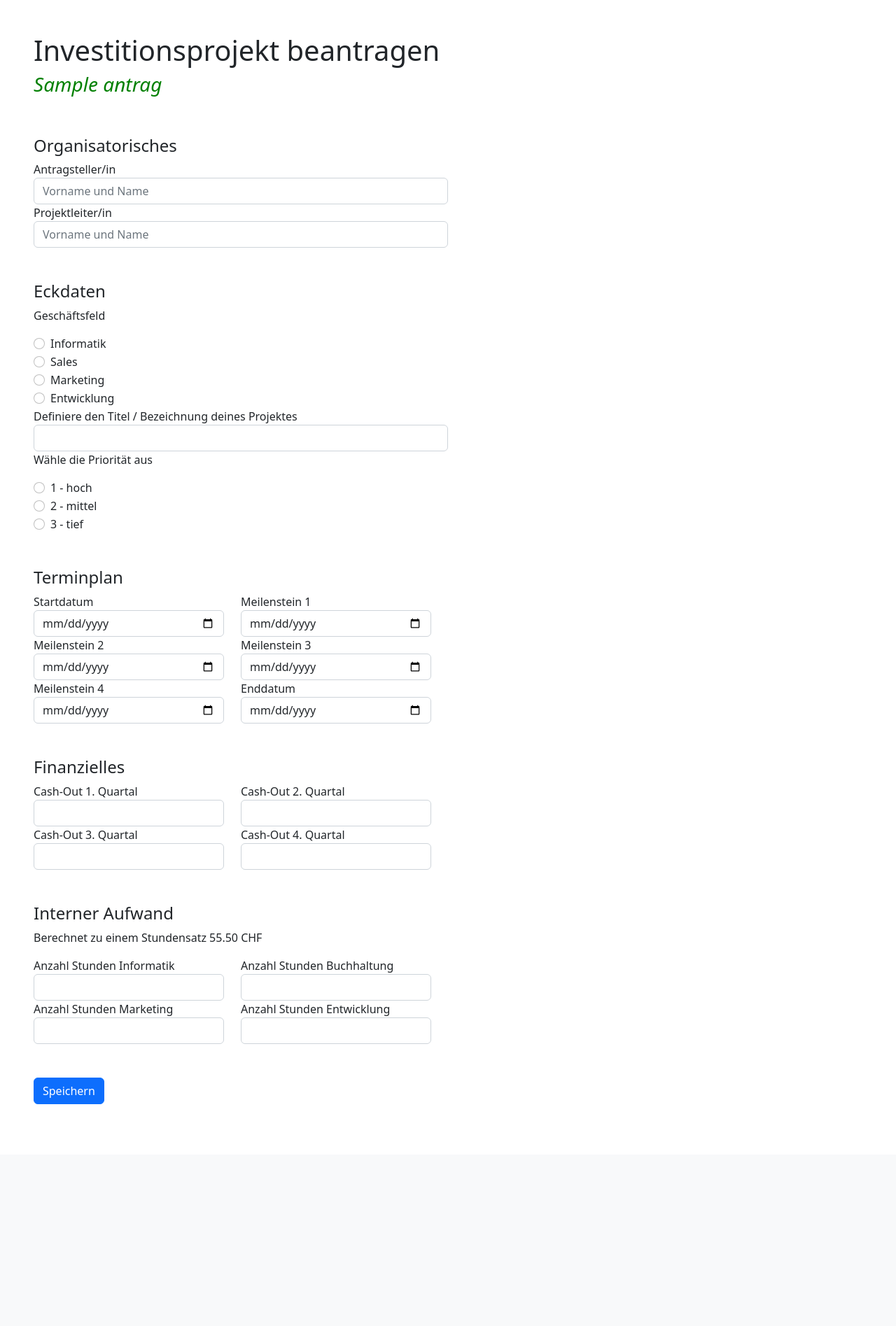
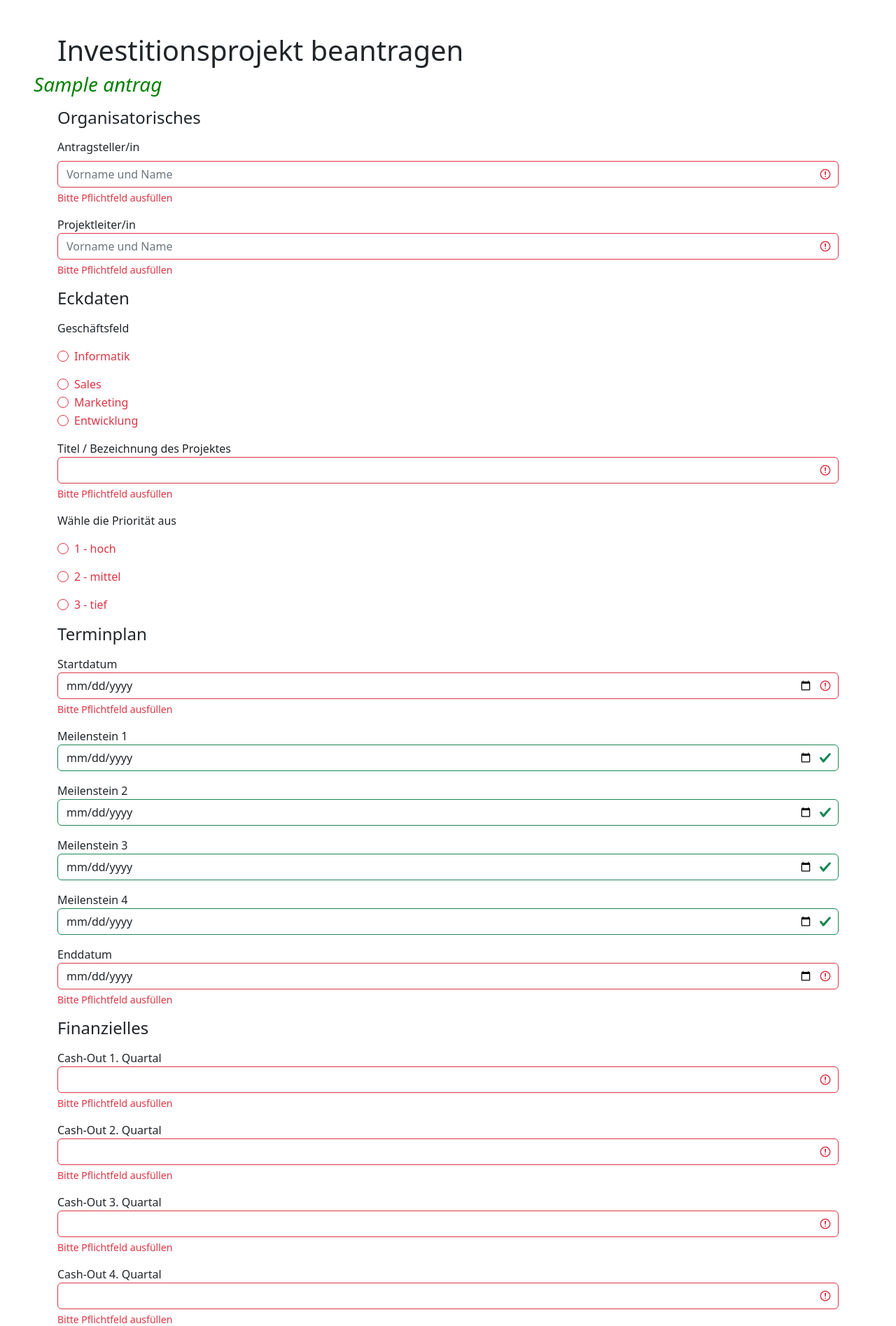
Before and after one commit to amilo-li/project, a Flask app: template templates/formular.html in a window 1280 px wide. Shown: the part 56-1951 px from the top of the page at 70% size. Before the commit the page ends 1634 px from the top, so only its background shows below. Run offline with Flask 2, Linux system fonts and the light colour scheme; the template is opened without the code that fills it: most values are stand-ins (such as "Sample title", 1, 10 or a date in 2020).

Commit message:
write comments

```diff
--- a/main.py
+++ b/main.py
@@ -2,23 +2,28 @@ from flask import Flask
 from flask import render_template
 from flask import request
 import daten
+import plotly.express as px
+from plotly.offline import plot
+import pandas as pd
 
 app = Flask(__name__)
+
+"""
+Ich erkläre hiermit, dass dieses Projekt selbstständig entwickelt wurde und keine anderen als die angegebenen Quellen benutzt wurden.
+"""
 
 
 # Home / Startseite
 @app.route('/', methods=['GET', 'POST'])
 def start():
-    # wird der Button "Senden" gedrückt, erscheint die Formularseite, sonst normal die Startseite
-    if request.method == 'POST':
-        return render_template('formular.html')
     return render_template('index.html', user="Samira")  # hier wird der Begrüssungsname mitgegeben (Samira)
 
 
-# Angaben im Formular erfassen
+# User Input Form Felder
+# Input Felder werden definiert und Funktion "speichern" aus daten.py wird aufgerufen
 @app.route("/formular", methods=["POST", "GET"])
 def formular():
-    # Ausführen, wenn auf den Button senden geklickt wird
+    # Ausführen, wenn Button senden (post)
     if request.method == "POST":
         # Felder des Formulares definieren
         antragsteller = request.form["antragsteller"]
@@ -41,30 +46,32 @@ def formular():
         marketing = request.form["marketing"]
         entwicklung = request.form["entwicklung"]
 
-        # Daten der Felder speichern
+        # Input der Felder speichern
+        # "speichern" Funktion in daten.py
         daten.speichern(antragsteller, projektleiter, businessunit, titel, prio, startdatum, meilenstein1, meilenstein2,
-                        meilenstein3, meilenstein4, enddatum, erstesQuartal, zweitesQuartal, drittesQuartal, viertesQuartal, informatik, buchhaltung, marketing, entwicklung)
+                        meilenstein3, meilenstein4, enddatum, erstesQuartal, zweitesQuartal, drittesQuartal,
+                        viertesQuartal, informatik, buchhaltung, marketing, entwicklung)
 
-        antrag_gespeichert = "Dein Investitionsantrag wurde gespeichert. Falls gewünscht kannst ein weiterer " \
+        # Success Meldung, wenn daten gespeichert sind
+        antrag_gespeichert = "Dein Investitionsantrag wurde gespeichert. Falls gewünscht kann ein weiterer " \
                              "Antrag erfassen werden. "
 
         return render_template("formular.html", antrag=antrag_gespeichert)
 
-    # Die leeren Felder aus formular.html werden dargestellt. Mittels Speichern Button (POST) werden die Daten mit
-    # der Funktion daten.speichern (definiert in der Datei daten.py) im JSON File gespeichert
     return render_template("formular.html")
 
 
-# Übersicht der Investitionsprojekte -> Daten werden aus daten.py geladen
+# Übersicht der Investitionsprojekte
+# Daten werden mittels der Funktion antrag_laden in daten.py vom JSON File geladen
 @app.route("/overview", methods=["GET", "POST"])
 def overview():
-    eingabe = daten.antrag_laden()
+    importeddata = daten.antrag_laden()  # Funktion antrag_laden in daten.py aufrufen
     filter_list = []
     filter_value = ""
     filter_key = ""
     filtered = False
 
-    # if-Bedingung, falls gefiltert werden möchte
+    # Wenn auf den Button-Filter geklickt wird
     if request.method == 'POST':
         filtered = True
         businessunit = request.form['businessunit']
@@ -73,19 +80,61 @@ def overview():
             filter_value = businessunit
             filter_key = "Businessunit"
 
+        # Füge jeden Eintrag, bei dem der Key Businessunit und der entsprechende Wert vom Dropdown Feld übereinstimmt
+        # der Liste hinzu.
+        for key, value in importeddata.items():
+            if value[filter_key] == filter_value:
+                filter_list.append(value)
 
-        for key, antrag in eingabe.items():  # in dieser for-Schleife wird gefiltert und die leere Liste zu füllen
-            if antrag[filter_key] == filter_value:
-                filter_list.append(antrag)
-
-    # hier werden die Informationen mitgegeben, die im template "uebersicht" aufgerufen werden können
-    return render_template('overview.html', data=eingabe, allitems=filter_list, Filter=filtered)
+    return render_template('overview.html', data=importeddata, allitems=filter_list, Filter=filtered)
 
 
-# Analysis
+# Auswertung der Daten
 @app.route("/analysis", methods=['GET', 'POST'])
 def analysis():
-    return render_template('analysis.html')
+    importdata = daten.antrag_laden()  # Funktion antrag_laden in daten.py aufrufen
+
+    # Erste Auswertung Balkendiagramm Investitionssumme / Geschäftsfeld
+    dictdiagram = {}
+
+    # Für jeden key und value der importierten Daten
+    # Dictionary erstellen mit key = Wert Businessunit und value = Wert Investitionssumme
+    for key, values in importdata.items():
+        businessunit = values["Businessunit"]
+        dictdiagram[businessunit] = values["Total Investitionssumme"]
+
+    x = list(dictdiagram.keys())  # businessunit
+    y = list(dictdiagram.values())  # total investitionssumme
+
+    # Erstellung des Balkendiagramms und Bennenung der Achsen
+    fig = px.bar(x=x, y=y, labels={"x": "Geschäftsfeld",
+                                   "y": "Investitionssumme"},
+                 title="Übersicht der Investitionssummen pro Geschäftsfeld")
+    # output_type = div, da mit fig.show() die html Seite nicht mehr ersichtlich wäre
+    bar = plot(fig, output_type="div")
+    # Quelle: https://plotly.com/python/figure-labels/
+
+    # Zweite Auswertung Gant-Chart Projekt Start- / Enddatum
+    dictgant = {}
+    # Für jeden key und value der importierten Daten
+    # Dictionary erstellen mit key = Wert Titel und values Wert Startdatum, Wert Enddatum
+    for key, values in importdata.items():
+        titel = values["Titel"]
+        startdatum = values["Startdatum"]
+        enddatum = values["Enddatum"]
+        build_dict = {titel: {"Startdatum": startdatum, "Enddatum": enddatum}}
+        dictgant.update(build_dict)
+
+    df = pd.DataFrame(dictgant)
+    # Erstellung des Gantt-Charts und Bennenung der Achsen
+    fig = px.timeline(df, x_start=startdatum, x_end=enddatum, y=titel)
+    # Sortierung der Achse y Titel
+    fig.update_yaxes(autorange="reversed")
+    # output_type = div, da mit fig.show() die html Seite nicht mehr ersichtlich wäre
+    gant = plot(fig, output_type="div")
+    # Quelle: https://plotly.com/python/gantt/
+
+    return render_template('analysis.html', viz_bar=bar, data=dictdiagram, viz_gantt=gantt)
 
 
 if __name__ == "__main__":
--- a/templates/analysis.html
+++ b/templates/analysis.html
@@ -7,5 +7,9 @@
 <p>
     Auf der untenstehenden Grafik ist die Auswertung der Investitionsprojekte dargestellt.<br><br>
 </p>
+{{ viz_bar|safe}}
+{{ viz_gantt|safe}}
+
+
 
 {% endblock %}
--- a/templates/formular.html
+++ b/templates/formular.html
@@ -1,156 +1,157 @@
+<!-- base.html wird eingebunden -->
 {% extends "base.html" %}
 {% block title %}Investitionsprojekt{% endblock %}
+{% block content %}
+<div class="container ml-3">
+<h1>Investitionsprojekt beantragen</h1>
+</div>
+<!-- Success-Meldung wird gepostet, wenn auf Button senden geklickt wird, definiert in main.py -->
+<h3 style="color: green;"><i>{{ antrag }}</i></h3>
 
-{% block content %}
-<h1>Investitionsprojekt beantragen</h1>
-<h3 style="color: green;"><i>{{ antrag }}</i></h3>
-<form method="POST">
-    <br><br><h4>Organisatorisches</h4>
-    <div class="col-6">
-        <!-- Ändern?? -->
-        <label for="antragsteller">Antragsteller/in</label>
+<!-- FORMULAR -->
+<div class="container mt-3">
+    <h4>Organisatorisches</h4>
+    <form class="was-validated" method="POST">
+        <div class="mb-3 mt-3">
+            <label for="antragsteller" class="form-label">Antragsteller/in</label>
             <input class="form-control" type="text" name="antragsteller" placeholder="Vorname und Name" id="antragsteller" required>
-        <div class="valid-feedback">Valid.</div>
+            <div class="invalid-feedback">Bitte Pflichtfeld ausfüllen</div>
         </div>
-    <div class="col-6">
-        <!-- Ändern?? -->
+        <div class="mb-3">
             <label for="projektleiter">Projektleiter/in</label>
             <input class="form-control" type="text" name="projektleiter" placeholder="Vorname und Name" id="projektleiter" required>
-        <div class="valid-feedback">Valid.</div>
+            <div class="invalid-feedback">Bitte Pflichtfeld ausfüllen</div>
         </div>
-    <br><br><h4>Eckdaten</h4>
-    <div class="col-6">
+        <h4>Eckdaten</h4>
+        <div class="mb-3 mt-3">
             <p>Geschäftsfeld</p>
             <div class="form-group">
-        <div class="form-check">
+                <!-- Informatik -->
+                <div class="form-check mb-3">
                     <input type="radio" class="form-check-input" id="businessunit1" name="businessunit" value="Informatik" required>
                     <label class="form-check-label" for="businessunit1">Informatik</label>
                 </div>
+                <!-- Sales -->
                 <div class="form-check">
                     <input type="radio" class="form-check-input" id="businessunit2" name="businessunit" value="Sales" required>
                     <label class="form-check-label" for="businessunit2">Sales</label>
                 </div>
+                <!-- Marketing -->
                 <div class="form-check">
                     <input type="radio" class="form-check-input" id="businessunit3" name="businessunit" value="Marketing" required>
                     <label class="form-check-label" for="businessunit3">Marketing</label>
                 </div>
+                <!-- Entwicklung -->
                 <div class="form-check">
                     <input type="radio" class="form-check-input" id="businessunit4" name="businessunit" value="Entwicklung" required>
                     <label class="form-check-label" for="businessunit4">Entwicklung</label>
                 </div>
+                <!-- Quelle https://mdbootstrap.com/docs/standard/forms/radio -->
             </div>
         </div>
-    <div class="col-6">
-        <!-- Ändern?? -->
-        <label for="titel">Definiere den Titel / Bezeichnung deines Projektes</label>
+        <div class="mb-3 mt-3">
+            <label for="titel">Titel / Bezeichnung des Projektes</label>
             <input class="form-control" type="text" name="titel" id="titel" required>
-        <div class="valid-feedback">Valid.</div>
+            <div class="invalid-feedback">Bitte Pflichtfeld ausfüllen</div>
         </div>
         <p>Wähle die Priorität aus</p>
+        <div class="form-group">
             <!-- Prio 1 -->
-    <div class="form-group">
-    <div class="form-check">
-        <input class="form-check-input" type="radio" name="prio" id="prio1" value="1 - hoch">
+            <div class="form-check mb-3">
+                <input class="form-check-input" type="radio" name="prio" id="prio1" value="1 - hoch" required>
                 <label class="form-check-label" for="prio1"> 1 - hoch </label>
             </div>
             <!-- Prio 2 -->
-    <div class="form-check">
-        <input class="form-check-input" type="radio" name="prio" id="prio2" value="2 - mittel">
+            <div class="form-check mb-3">
+                <input class="form-check-input" type="radio" name="prio" id="prio2" value="2 - mittel" required>
                 <label class="form-check-label" for="prio2"> 2 - mittel </label>
             </div>
             <!-- Prio 3 -->
-    <div class="form-check">
-        <input class="form-check-input" type="radio" name="prio" id="prio3" value="3 - tief">
+            <div class="form-check mb-3">
+                <input class="form-check-input" type="radio" name="prio" id="prio3" value="3 - tief" required>
                 <label class="form-check-label" for="prio3"> 3 - tief </label>
             </div>
+            <div class="invalid-feedback">Bitte Pflichtfeld ausfüllen</div>
         </div>
-    <br><br><h4>Terminplan</h4>
-    <div class="row col-6">
-        <div class="col-6">
+        <h4>Terminplan</h4>
+        <div class="mb-3 mt-3">
+            <div class="mb-3">
                 <label for="startdatum1">Startdatum</label>
-            <input class="form-control" type="date" name="startdatum" id="startdatum1">
-            <div class="valid-feedback">Valid.</div>
+                <input class="form-control" type="date" name="startdatum" id="startdatum1" required>
+                <div class="invalid-feedback">Bitte Pflichtfeld ausfüllen</div>
             </div>
-        <div class="col-6">
+            <div class="mb-3">
                 <label for="id_meilenstein1">Meilenstein 1</label>
                 <input class="form-control" type="date" name="meilenstein1" id="id_meilenstein1">
-            <div class="valid-feedback">Valid.</div>
             </div>
-        <div class="col-6">
+            <div class="mb-3">
                 <label for="id_meilenstein2">Meilenstein 2</label>
                 <input class="form-control" type="date" name="meilenstein2" id="id_meilenstein2">
-            <div class="valid-feedback">Valid.</div>
             </div>
-        <div class="col-6">
+            <div class="mb-3">
                 <label for="id_meilenstein3">Meilenstein 3</label>
                 <input class="form-control" type="date" name="meilenstein3" id="id_meilenstein3">
-            <div class="valid-feedback">Valid.</div>
             </div>
-        <div class="col-6">
+            <div class="mb-3">
                 <label for="id_meilenstein4">Meilenstein 4</label>
                 <input class="form-control" type="date" name="meilenstein4" id="id_meilenstein4">
-            <div class="valid-feedback">Valid.</div>
             </div>
-        <div class="col-6">
+            <div class="mb-3">
                 <label for="enddatum1">Enddatum</label>
-            <input class="form-control" type="date" name="enddatum" id="enddatum1">
-            <div class="valid-feedback">Valid.</div>
+                <input class="form-control" type="date" name="enddatum" id="enddatum1" required>
+                <div class="invalid-feedback">Bitte Pflichtfeld ausfüllen</div>
             </div>
         </div>
-    <br><br><h4>Finanzielles</h4>
-    <div class="row col-6">
-        <div class="col-6">
+        <h4>Finanzielles</h4>
+        <div class="mb-3 mt-3">
+            <div class="mb-3">
                 <label for="erstesQuartal1">Cash-Out 1. Quartal</label>
-            <input class="form-control" type="number" name="erstesQuartal" id="erstesQuartal1">
-            <div class="valid-feedback">Valid.</div>
+                <input class="form-control" type="number" name="erstesQuartal" id="erstesQuartal1" required>
+                <div class="invalid-feedback">Bitte Pflichtfeld ausfüllen</div>
             </div>
-        <div class="col-6">
+            <div class="mb-3">
                 <label for="zweitesQuartal2">Cash-Out 2. Quartal</label>
-            <input class="form-control" type="number" name="zweitesQuartal" id="zweitesQuartal2">
-            <div class="valid-feedback">Valid.</div>
+                <input class="form-control" type="number" name="zweitesQuartal" id="zweitesQuartal2" required>
+                <div class="invalid-feedback">Bitte Pflichtfeld ausfüllen</div>
             </div>
-        <div class="col-6">
+            <div class="mb-3">
                 <label for="drittesQuartal3">Cash-Out 3. Quartal</label>
-            <input class="form-control" type="number" name="drittesQuartal" id="drittesQuartal3">
-            <div class="valid-feedback">Valid.</div>
+                <input class="form-control" type="number" name="drittesQuartal" id="drittesQuartal3" required>
+                <div class="invalid-feedback">Bitte Pflichtfeld ausfüllen</div>
             </div>
-        <div class="col-6">
+            <div class="mb-3">
                 <label for="viertesQuartal4">Cash-Out 4. Quartal</label>
-            <input class="form-control" type="number" name="viertesQuartal" id="viertesQuartal4">
-            <div class="valid-feedback">Valid.</div>
+                <input class="form-control" type="number" name="viertesQuartal" id="viertesQuartal4" required>
+                <div class="invalid-feedback">Bitte Pflichtfeld ausfüllen</div>
             </div>
         </div>
-
-    <br><br><h4>Interner Aufwand</h4>
+        <h4>Interner Aufwand in Stunden</h4>
         <p>Berechnet zu einem Stundensatz 55.50 CHF</p>
-    <div class="row col-6">
-        <div class="col-6">
+        <div class="mb-3 mt-3">
+            <div class="mb-3">
                 <label for="informatik1">Anzahl Stunden Informatik</label>
-            <input class="form-control" type="number" name="informatik" id="informatik1">
-            <div class="valid-feedback">Valid.</div>
+                <input class="form-control" type="number" name="informatik" id="informatik1" required>
+                <div class="invalid-feedback">Bitte Pflichtfeld ausfüllen</div>
             </div>
-        <div class="col-6">
+            <div class="mb-3">
                 <label for="buchhaltung1">Anzahl Stunden Buchhaltung</label>
-            <input class="form-control" type="number" name="buchhaltung" id="buchhaltung1">
-            <div class="valid-feedback">Valid.</div>
+                <input class="form-control" type="number" name="buchhaltung" id="buchhaltung1" required>
+                <div class="invalid-feedback">Bitte Pflichtfeld ausfüllen</div>
             </div>
-        <div class="col-6">
+            <div class="mb-3">
                 <label for="marketing1">Anzahl Stunden Marketing</label>
-            <input class="form-control" type="number" name="marketing" id="marketing1">
-            <div class="valid-feedback">Valid.</div>
+                <input class="form-control" type="number" name="marketing" id="marketing1" required>
+                <div class="invalid-feedback">Bitte Pflichtfeld ausfüllen</div>
             </div>
-        <div class="col-6">
+            <div class="mb-3">
                 <label for="entwicklung1">Anzahl Stunden Entwicklung</label>
-            <input class="form-control" type="number" name="entwicklung" id="entwicklung1">
-            <div class="valid-feedback">Valid.</div>
+                <input class="form-control" type="number" name="entwicklung" id="entwicklung1" required>
+                <div class="invalid-feedback">Bitte Pflichtfeld ausfüllen</div>
             </div>
         </div>
         <br><br><button type="submit" class="btn btn-primary">Speichern</button><br><br>
-    </div>
-
-
     </form>
 
-
-<!-- Quelle Radio Buttons: https://mdbootstrap.com/docs/standard/forms/radio -->
+<!-- Quelle: https://www.w3schools.com/bootstrap5/bootstrap_form_validation.php -->
 {% endblock %}
+</div>
```
Also changed, not shown: ausgabe_dict.json (+144 -0 lines). Lines whose indentation alone changed are shown as unchanged.
